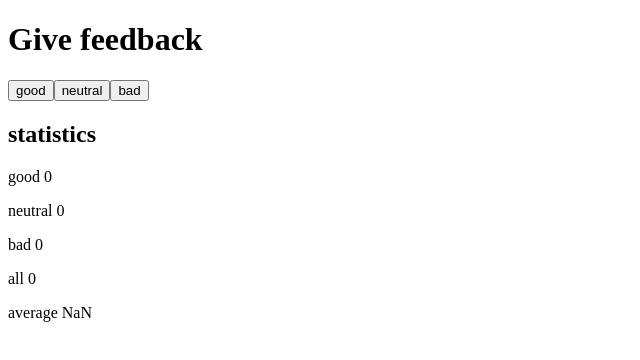
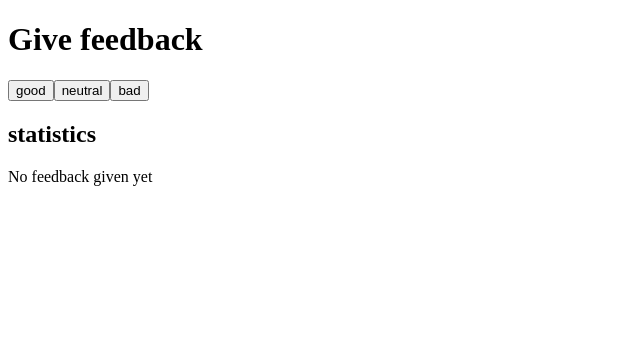
Before and after one commit to GitOsku/Fullstackopen, a React (Create React App) app in the folder Osa1/Task1.1-1.2/task1/: page / in a window 1280 px wide. Shown: the top 360 px of the page, without its empty margins (0-640 px from the left). Built offline with nearby package versions, Linux system fonts and the light colour scheme.

Commit message:
added no feedbacks given
added no feedbacks given

```diff
--- a/Osa1/Task1.1-1.2/task1/src/App.js
+++ b/Osa1/Task1.1-1.2/task1/src/App.js
@@ -21,6 +21,13 @@ const StatsHeader = () => {
 
 const Statistics = (props) => {
   console.log(props)
+  if (props.total === 0)
+  {
+    return(
+      <p>No feedback given yet</p>
+    )
+}
+else {
   return(
       <div>
         <p>good {props.good} </p>
@@ -30,6 +37,7 @@ const Statistics = (props) => {
         <p>average {props.avg / props.total}</p>
       </div>
     )
+  }
 }
 
 const App = () => {
```
Lines whose indentation alone changed are shown as unchanged.
